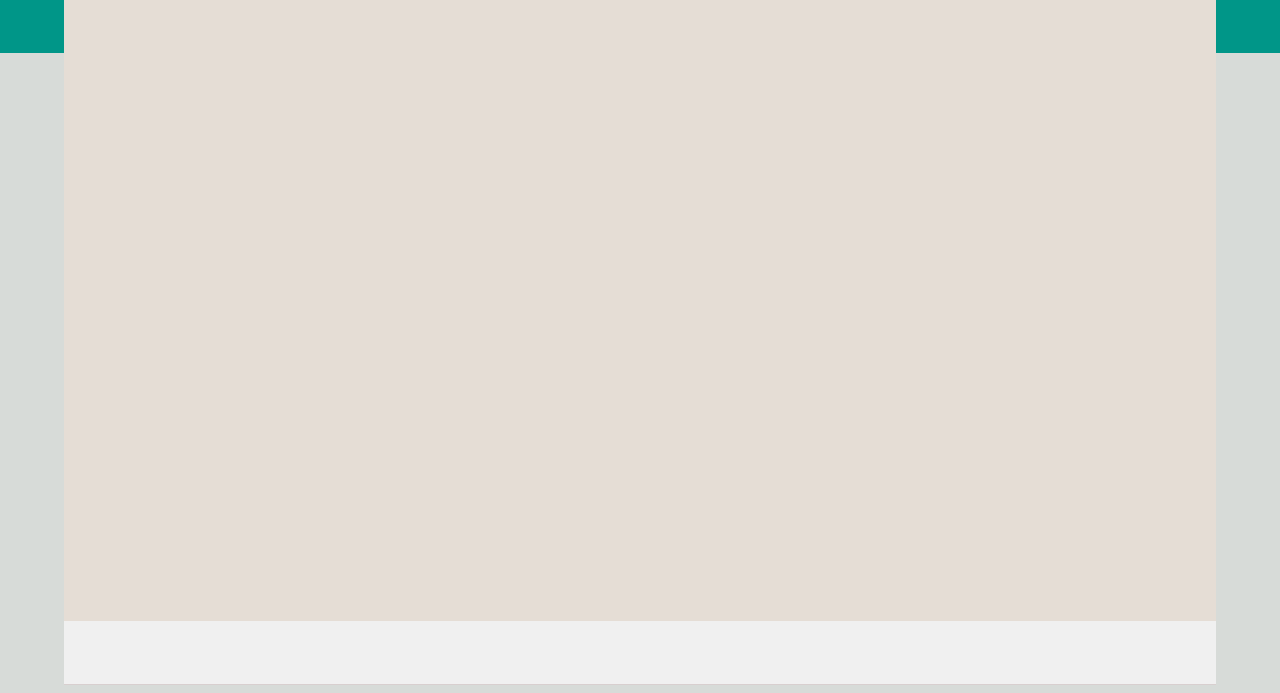
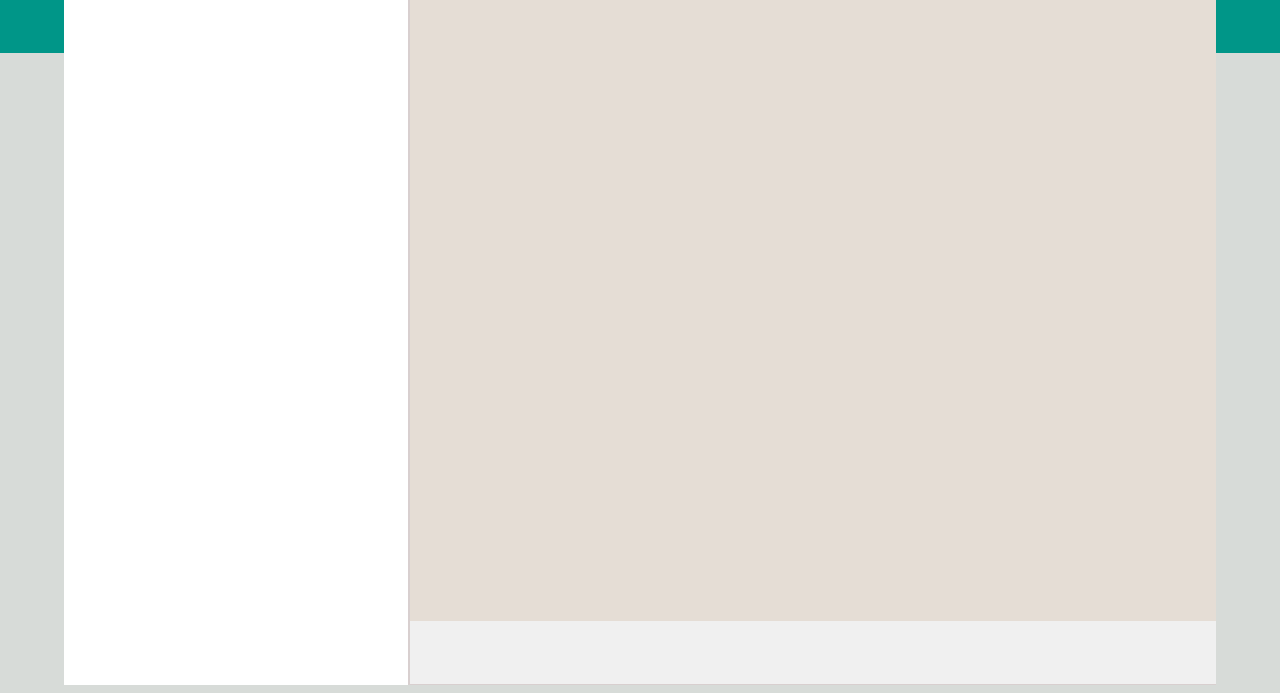
Before and after one commit to pasDamola/whatsapp-web-layout, a plain HTML site: page index.html in a window 1280 px wide. Shown: the part 107-800 px from the top of the page. Drawn offline with Linux system fonts and the light colour scheme.

Commit message:
added chatbar and footer

```diff
--- a/index.html
+++ b/index.html
@@ -33,7 +33,8 @@
                     </aside>
                 </main>
                 <footer>
-
+                    <div class="left__footer"></div>
+                    <div class="right__footer"></div>
                 </footer>
             </div>
         </div>
--- a/style.css
+++ b/style.css
@@ -47,12 +47,27 @@ body {
       height: 78vh;
   }
 
+  aside {
+    width: 30%;
+    border-right: 2px solid #d8cfcf;
+    height: 100%;
+    background: #ffffff;
+  }
+
   footer {
     margin: 0;
     background: #f0f0f0;
     height: 8vh;
     border-bottom: 1px solid #d8cfcf;
 }
+
+  div.left__footer {
+    width: 30%;
+    border-right: 2px solid #d8cfcf;
+    background: #ffffff;
+    height: 8vh;
+  }
+
 
 
 .nav__icons{
@@ -75,9 +90,11 @@ body {
     width: 50px;
     height: 45px;
     border-radius: 50%;
+    cursor: pointer;
   }
 
   .material-icons {
       color: #919191;
       padding: 20% 0;
+      cursor: pointer;
   }
```
